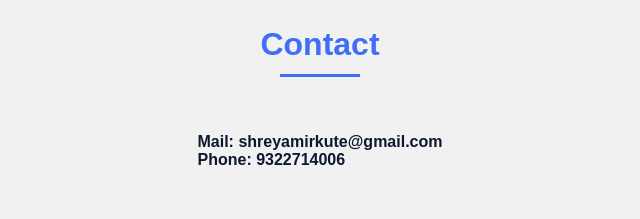
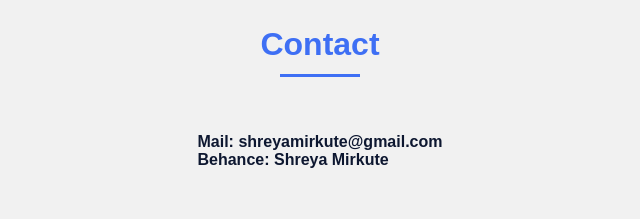
Before and after one commit to Shreya-Mirkute/Portfolio, a plain HTML site: page index.html in a window 1280 px wide. Shown: the part 6040-6259 px from the top of the page, 320-960 px from the left. Drawn offline with nearby package versions, Linux system fonts and the light colour scheme; files that its build step writes are made by us from their sources.

Commit message:
Update index.html

```diff
--- a/index.html
+++ b/index.html
@@ -336,7 +336,7 @@ DESIGN PROJECT: CHILDHOOD OBESITY</h2>
 
                 <div class="contact__container bd-grid">
                   <div>
-                    <h4 class=""skills__subtitle">Mail: shreyamirkute@gmail.com<br>Phone: 9322714006</h2>
+                    <h4 class=""skills__subtitle">Mail: shreyamirkute@gmail.com<br>Behance: Shreya Mirkute</h2>
 
 
                   </div>
```
